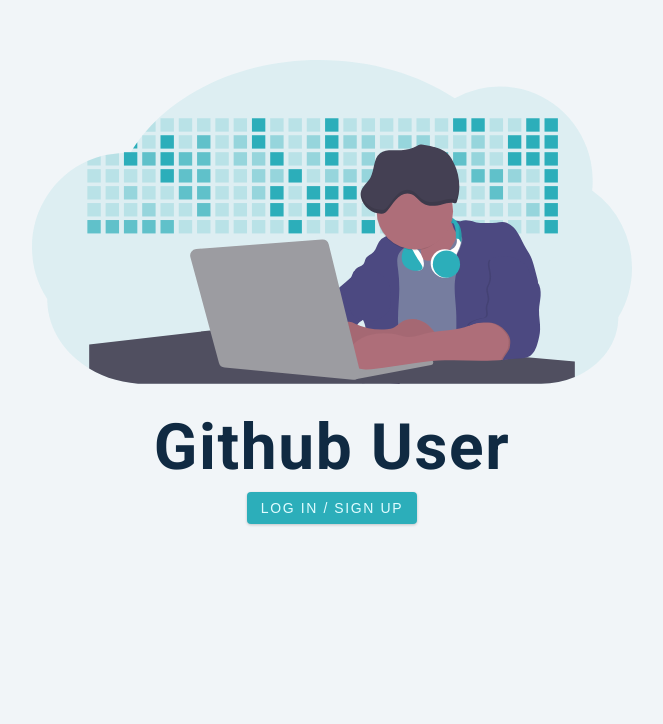
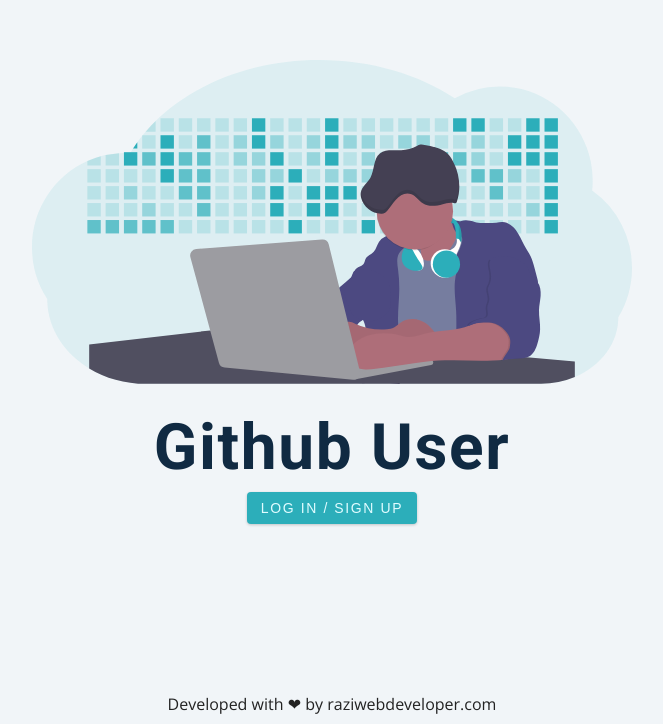
Before and after one commit to Razieh-Abedi/search-github-users, a React (Create React App) app: page /login in a window 1280 px wide. Shown: the part 108-832 px from the top of the page, without its empty margins (308-971 px from the left). Before the commit the page ends 800 px from the top, so only its background shows below. Built offline with nearby package versions, Linux system fonts and the light colour scheme; no server answers; what react-fusioncharts would draw is missing.

Commit message:
finished the project

```diff
--- a/src/App.js
+++ b/src/App.js
@@ -21,6 +21,16 @@
           <Route path="/login" element={<Login />} />
           <Route path="*" element={<Error />} />
         </Routes>
+        <footer className="footer">
+          <a
+            href="https://raziwebdeveloper.com/"
+            target="_blank"
+            rel="noopener noreferrer"
+            className=" footer-link"
+          >
+            Developed with ❤ by raziwebdeveloper.com
+          </a>
+        </footer>
       </BrowserRouter>
     </AuthWrapper>
   );
--- a/src/index.css
+++ b/src/index.css
@@ -181,3 +181,14 @@
 main {
   padding-bottom: 2rem;
 }
+.footer {
+  /* position: fixed;
+  bottom: 0; */
+  text-align: center;
+  width: 100%;
+  height: 2rem;
+}
+.footer-link {
+  text-decoration: none;
+  color: #222;
+}
```
Also changed, not shown: 1 other file (tests, documents, lock files or other folders).
